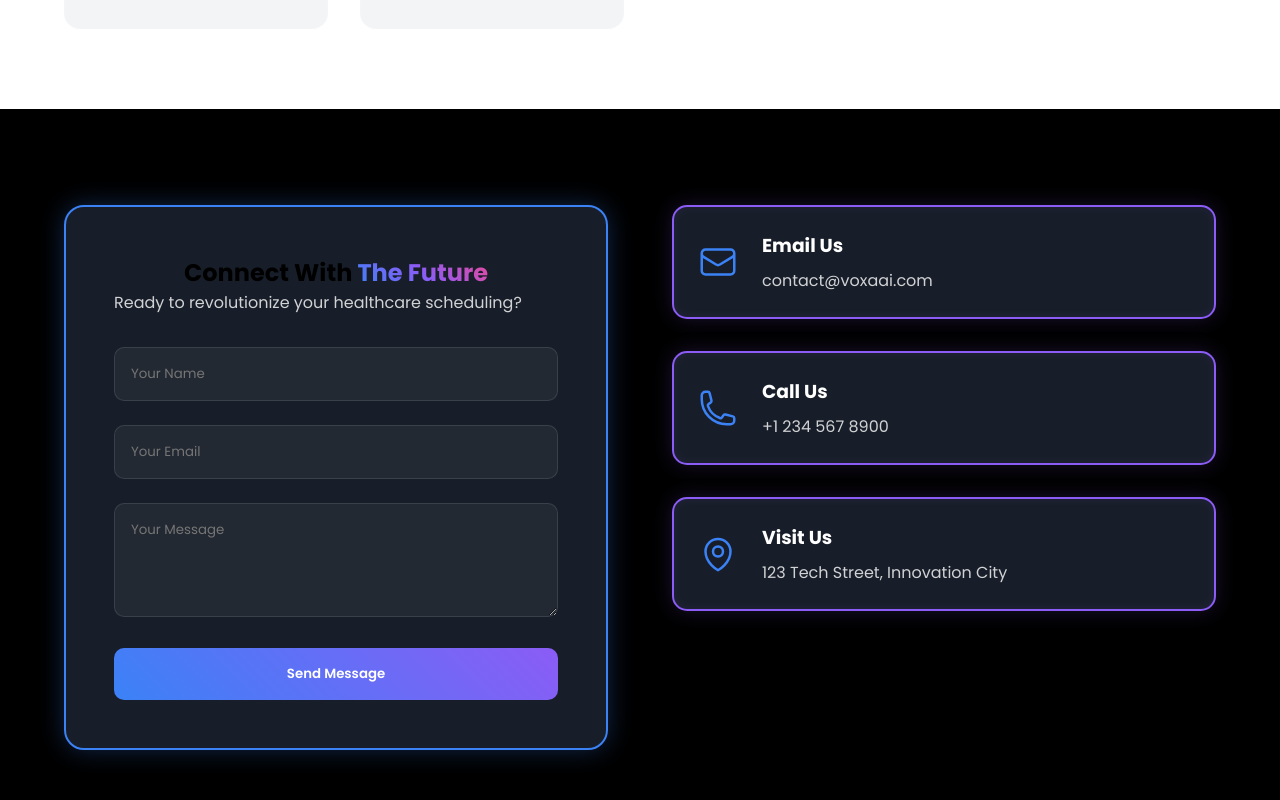
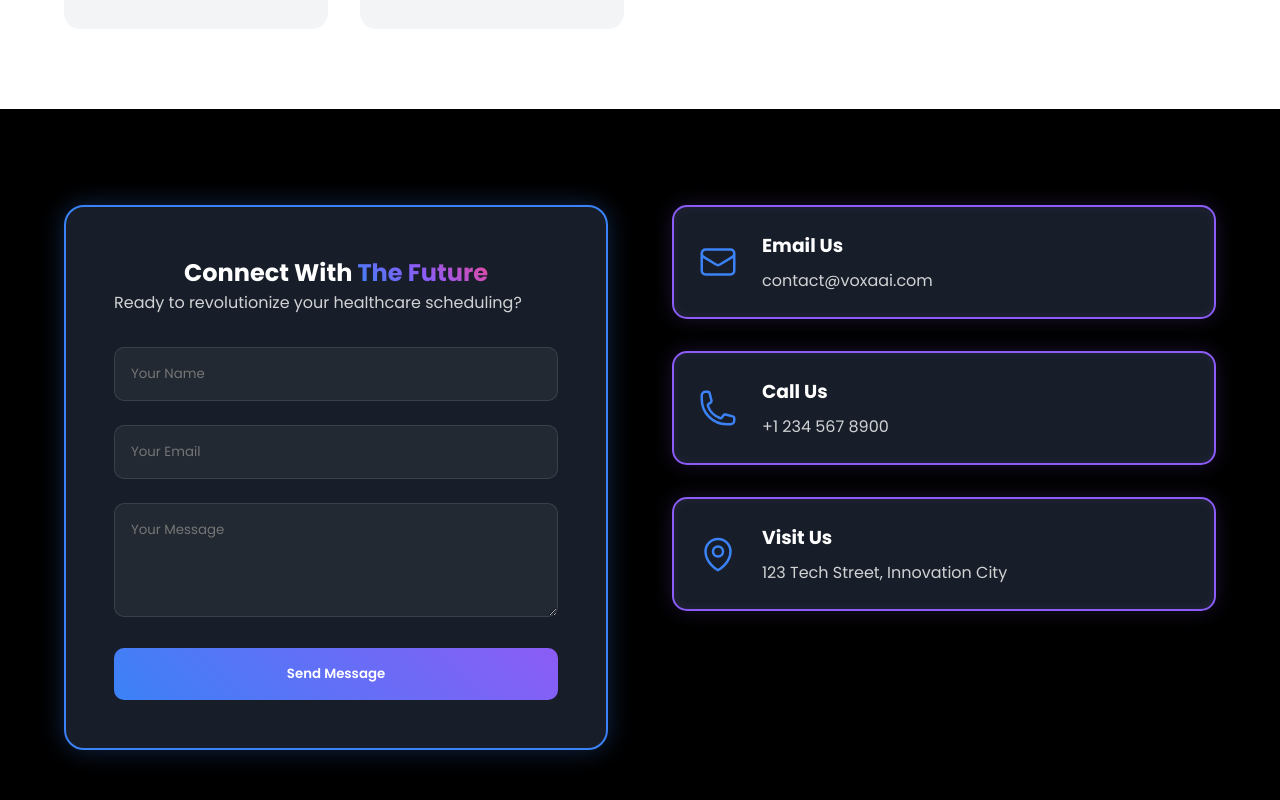
Before and after one commit to mehdikhan55/Voxa-AI, a React (Vite) app: page / in a window 1280 px wide. Shown: the part 3061-3861 px from the top of the page. Built offline with nearby package versions, Linux system fonts and the light colour scheme.

Commit message:
Assistant checkpoint: Updated contact form heading color to white
Assistant generated file changes:
- src/App.jsx: Change contact form heading color

---

User prompt:

"Connect With"

make the above text white in contact form

```diff
--- a/src/App.jsx
+++ b/src/App.jsx
@@ -192,7 +192,7 @@ export default function App() {
       <section className="contact">
         <div className="contact-container">
           <div className="contact-form">
-            <h2 style={{ text: "" }}>
+            <h2 style={{ color: "white" }}>
               Connect With <span className="highlight">The Future</span>
             </h2>
             <p className="contact-subtitle">
```
